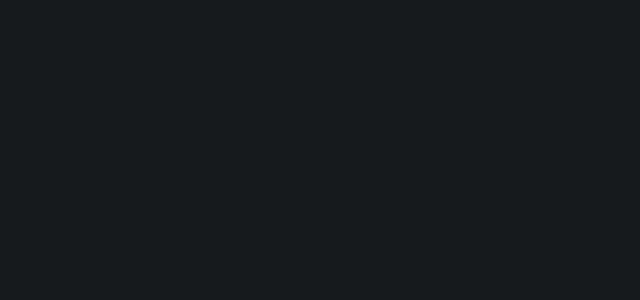
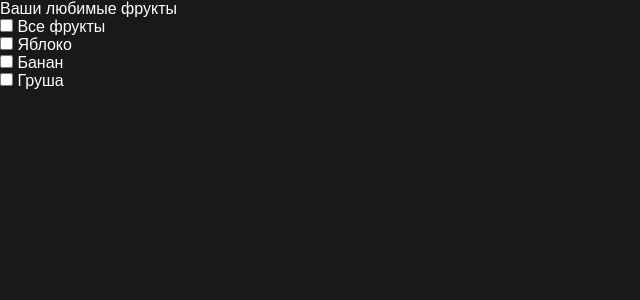
Before and after one commit to Mid1i/Checkbox-List, a Vue app: page / in a window 1280 px wide. Shown: the top 300 px of the page, without its empty margins (0-640 px from the left). Built offline with nearby package versions, Linux system fonts and the light colour scheme.

Commit message:
fix: Небольшие изменения

```diff
--- a/src/App.vue
+++ b/src/App.vue
@@ -1,7 +1,17 @@
-<script setup lang="ts"></script>
+<script setup lang="ts">
+	import CheckboxGroup from "@/components/CheckboxGroup.vue";
+	import { ITEMS } from "@/constants";
+</script>
 
 
-<template></template>
+<template>
+	<div class="container">
+		<CheckboxGroup
+			title="Ваши любимые фрукты"
+			:items="ITEMS"
+		/>
+	</div>
+</template>
 
 
 <style scoped lang="scss"></style>
```
